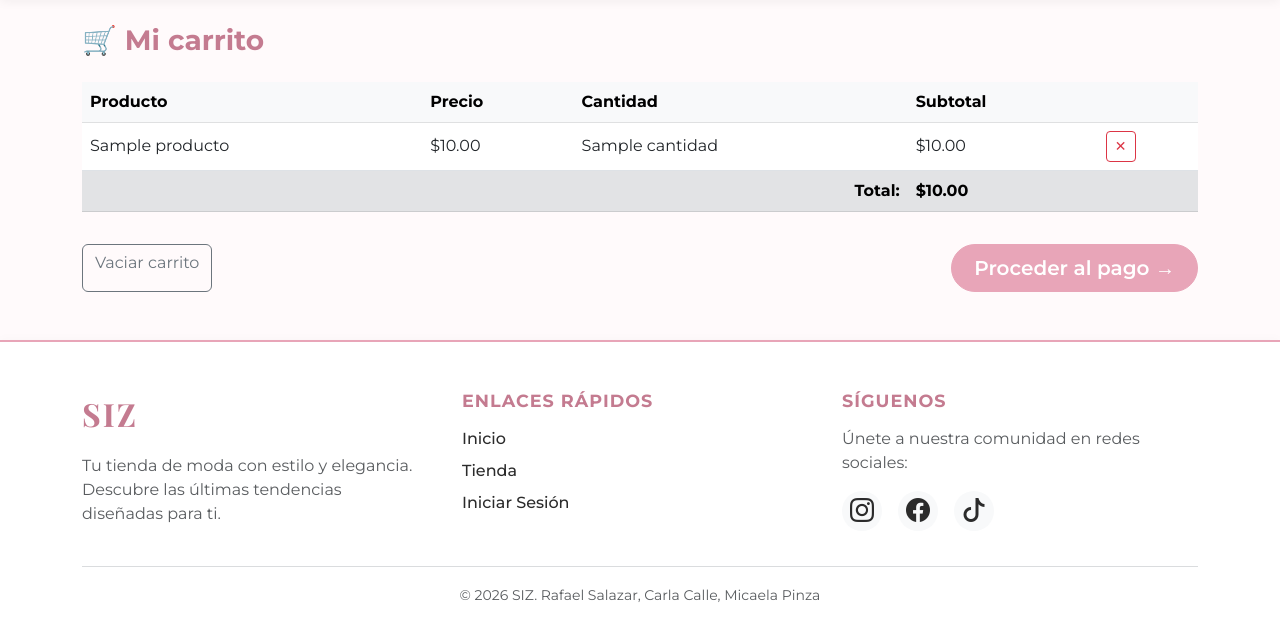
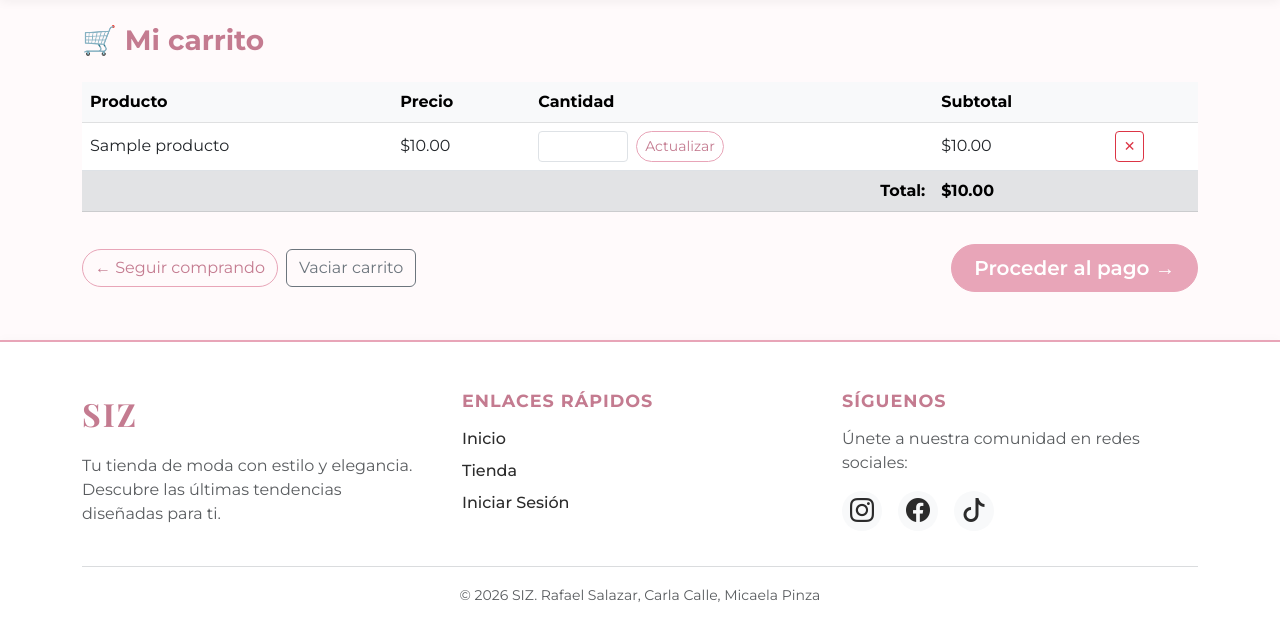
Before and after one commit to rfslzipbomb/eshop, a Flask app: template app/templates/public/carrito.html in a window 1280 px wide. Shown: the part 71-701 px from the top of the page. Run offline with Flask 3, Linux system fonts and the light colour scheme; the template is opened without the code that fills it: most values are stand-ins (such as "Sample title", 1, 10 or a date in 2020).

Commit message:
Añadido de opciones adicionales de control de cantidad en carrito y boton de redireccion a tienda.

```diff
--- a/app/__init__.py
+++ b/app/__init__.py
@@ -26,6 +26,12 @@
 
     from app.models import Categoria, DetallePedido, Pedido, Producto, Usuario
 
+    try:
+        with app.app_context():
+            db.create_all()
+    except Exception:
+        pass
+
     @login_manager.user_loader
     def load_user(user_id):
         return Usuario.query.get(int(user_id))
--- a/app/templates/public/carrito.html
+++ b/app/templates/public/carrito.html
@@ -21,7 +21,12 @@
       <tr>
         <td>{{ item.producto.nombre }}</td>
         <td>${{ "%.2f"|format(item.producto.precio) }}</td>
-        <td>{{ item.cantidad }}</td>
+        <td>
+          <form action="{{ url_for('public.actualizar_carrito', id=item.producto.id) }}" method="post" class="d-flex align-items-center gap-2">
+            <input type="number" name="cantidad" min="1" max="{{ item.producto.stock }}" value="{{ item.cantidad }}" class="form-control form-control-sm" style="width: 90px;">
+            <button type="submit" class="btn btn-sm btn-outline-primary">Actualizar</button>
+          </form>
+        </td>
         <td>${{ "%.2f"|format(item.subtotal) }}</td>
         <td>
           <a href="{{ url_for('public.eliminar_carrito', id=item.producto.id) }}"
@@ -40,10 +45,13 @@
   </table>
 </div>
 
-<div class="d-flex justify-content-between mt-3">
-  <a href="{{ url_for('public.vaciar_carrito') }}"
-     class="btn btn-outline-secondary">Vaciar carrito</a>
-  <!-- Cambiado a btn-primary para heredar los estilos de SIZ -->
+<div class="d-flex flex-wrap justify-content-between align-items-center gap-2 mt-3">
+  <div class="d-flex flex-wrap gap-2">
+    <a href="{{ url_for('public.tienda') }}"
+       class="btn btn-outline-primary">← Seguir comprando</a>
+    <a href="{{ url_for('public.vaciar_carrito') }}"
+       class="btn btn-outline-secondary">Vaciar carrito</a>
+  </div>
   <a href="{{ url_for('public.pago') }}"
      class="btn btn-primary btn-lg">Proceder al pago →</a>
 </div>
```
Also changed, not shown: app/blueprints/public/routes.py (+27 -0 lines).
